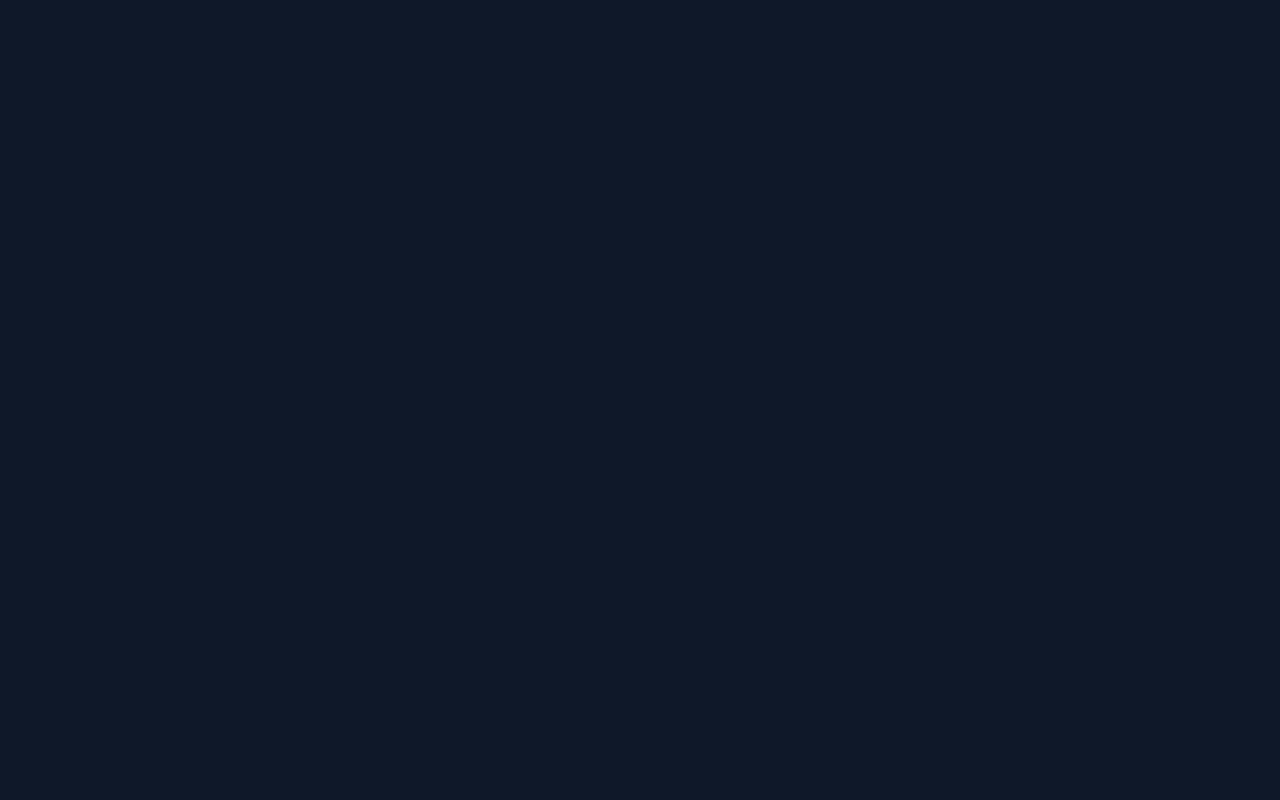
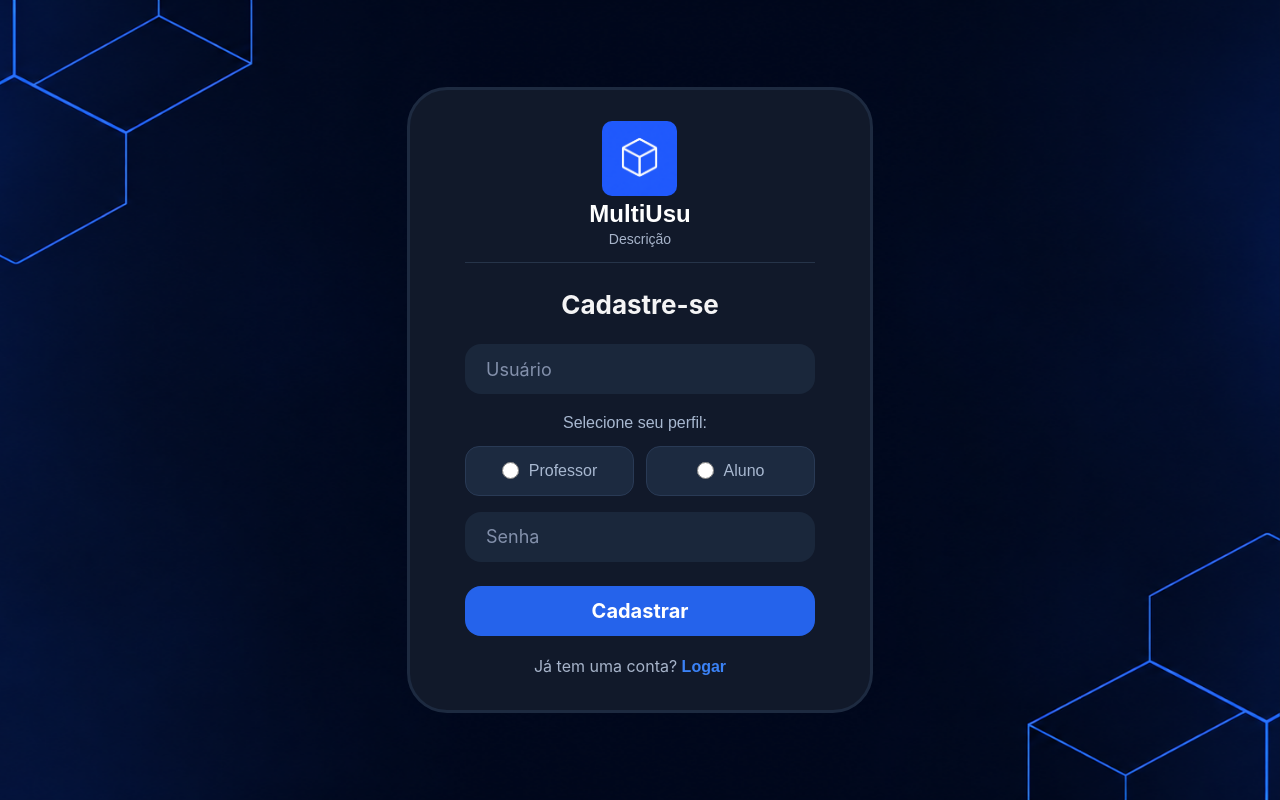
Before and after one commit to Lety-s/Sistemas-de-gestao-laboratorio, a plain HTML site: page index.html in a window 1280 px wide. Drawn offline with Linux system fonts and the light colour scheme.

Commit message:
Tela de Cadastro

```diff
--- a/index.html
+++ b/index.html
@@ -7,6 +7,141 @@
     <link rel="stylesheet" href="style.css">
 </head>
 <body>
+    <section class="container">
 
+        <div class="box-login" id="escondido">
+            <div>
+                <img src="icone.png" alt="icone de caixa">
+                <h1>MultiUsu</h1>
+                <p> descrição </p>
+            </div>
+            <div class="box-dados">
+                <hr>
+                <h2> Entrar na conta </h2>
+                <form class="login-form">
+                    <div class="input-group">
+
+
+                        <input
+                            type="text"
+                            name="usuario"
+                            placeholder="Usuário"
+                            autocomplete="username"
+                            required
+                        >
+                    </div>
+
+                    <div class="input-group">
+
+                        <input
+                            type="password"
+                            name="senha"
+                            placeholder="Senha"
+                            autocomplete="current-password"
+                            required
+                        >
+
+                        <button
+                            type="button"
+                            class="toggle-password"
+                            aria-label="Mostrar senha"
+                        >
+                            <i class="fa-regular fa-eye-slash"></i>
+                        </button>
+                    </div>
+
+                    <button type="submit" class="btn-login">
+                        Entrar
+                    </button>
+                </form>
+
+                <p class="register-link">
+                    Não tem uma conta?
+                    <a href="cadastro.html">Cadastre-se</a>
+                </p>
+            </div>
+        </div>
+
+
+
+    <div class="box-cadastro" >
+        <div>
+            <img src="icone.png" alt="icone de caixa">
+            <h1>MultiUsu</h1>
+            <p>Descrição</p>
+        </div>
+
+        <form class="login-form">
+            <div class="box-dados">
+                <hr>
+                <h2>Cadastre-se</h2>
+
+                <div class="input-group">
+                    <input
+                        type="text"
+                        name="usuario"
+                        placeholder="Usuário"
+                        autocomplete="username"
+                        required
+                    >
+                </div>
+
+                <div class="tipo-usuario" >
+                    <p>Selecione seu perfil:</p>
+
+                    <div class="opcoes-perfil">
+                        <label>
+                            <input
+                                type="radio"
+                                name="perfil"
+                                value="professor"
+                                required
+                            >
+                            <span>Professor</span>
+                        </label>
+
+                        <label>
+                            <input
+                                type="radio"
+                                name="perfil"
+                                value="aluno"
+                            >
+                            <span>Aluno</span>
+                        </label>
+                    </div>
+                </form>
+            </div>
+
+            <div class="input-group">
+                <input
+                    type="password"
+                    name="senha"
+                    placeholder="Senha"
+                    autocomplete="new-password"
+                    required
+                >
+
+                <button
+                    type="button"
+                    class="toggle-password"
+                    aria-label="Mostrar senha"
+                >
+                    <i class="fa-regular fa-eye-slash"></i>
+                </button>
+            </div>
+
+            <button type="submit" class="btn-login">
+                Cadastrar
+            </button>
+
+            <p class="register-link">
+                Já tem uma conta?
+                <a href="login.html">Logar</a>
+            </p>
+            </div>
+    </div>
+
+
+    </section>
 </body>
 </html>
--- a/style.css
+++ b/style.css
@@ -7,6 +7,11 @@
 body{
     background-color: #101727;
 }
+
+#escondido{
+    display: none;
+}
+
 
 .container{
     height:100vh;
@@ -26,7 +31,7 @@ body{
     flex-direction:row;
 }
 
-.box-login{
+.box-login, .box-cadastro{
     display:flex;
     align-items: center;
     justify-content: center;
@@ -42,10 +47,15 @@ body{
     text-align: center;
     gap: 12px;
 
+
 }
 
+ .box-cadastro {
+    width: 460px;
+    height: 620px;
+}
 
-.box-login img {
+.box-login img, .box-cadastro img {
     width: 75px;
     height: 75px;
     object-fit: contain;
@@ -53,7 +63,7 @@ body{
     border-radius:10px ;
 }
 
-.box-login h1 {
+.box-login h1, .box-cadastro img  {
     color: #F4F4F5;
     font-size: 32px;
     font-weight: 700;
@@ -62,7 +72,7 @@ body{
 }
 
 
-.box-login p {
+.box-login p, .box-cadastro p {
     color: #A7B4CA;
     font-size: 14px;
     font-weight: 400;
@@ -180,3 +190,46 @@ body{
 .box-dados .register-link a:hover {
     text-decoration: underline;
 }
+
+.tipo-usuario p {
+    color: #a8b8d0;
+    font-size: 16px;
+    margin-bottom: 10px;
+    margin-left:20px;
+}
+
+.opcoes-perfil {
+    display: flex;
+    gap: 12px;
+}
+
+.opcoes-perfil label {
+    flex: 1;
+    display: flex;
+    align-items: center;
+    justify-content: center;
+    gap: 10px;
+
+    padding: 15px;
+
+    background: #1c2a40;
+    border: 1px solid #293a55;
+    border-radius: 14px;
+
+    color: #a8b8d0;
+    cursor: pointer;
+    transition: 0.2s;
+}
+
+.opcoes-perfil input[type="radio"] {
+    accent-color: #2463eb;
+    width: 17px;
+    height: 17px;
+    cursor: pointer;
+}
+
+.opcoes-perfil label:has(input:checked) {
+    background: #172f59;
+    border-color: #2463eb;
+    color: #ffffff;
+}
```
Also changed, not shown: inicio.html (deleted, +0 -63 lines), script.js (+28 -0 lines).
